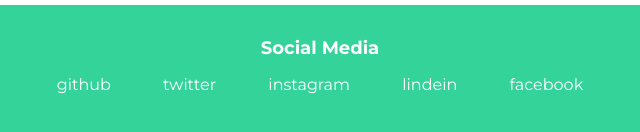
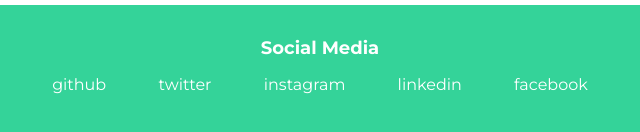
Before and after one commit to Veekshith-Thoram/neog-camp-lesson3-live, a plain HTML site: page blogs.html in a window 1280 px wide. Shown: the part 960-1092 px from the top of the page, 320-960 px from the left. Drawn offline with Linux system fonts and the light colour scheme.

Commit message:
update linkedin spelling in blog and index page

```diff
--- a/blogs.html
+++ b/blogs.html
@@ -60,7 +60,7 @@
                 <li class="list-non-bullet inline-item"><a target="_blank" class="links" href="https://github.com/Veekshith-Thoram">github</a></li>
                 <li class="list-non-bullet inline-item"><a target="_blank" class="links" href="https://twitter.com/ThoramVeekshith">twitter</a></li>
                 <li class="list-non-bullet inline-item"><a target="_blank" class="links" href="https://www.instagram.com/veekshith_thoram">instagram</a></li>
-                <li class="list-non-bullet inline-item"><a target="_blank" class="links" href="https://www.linkedin.com/in/veekshith-thoram-72b973217/">lindein</a></li>
+                <li class="list-non-bullet inline-item"><a target="_blank" class="links" href="https://www.linkedin.com/in/veekshith-thoram-72b973217/">linkedin</a></li>
                 <li class="list-non-bullet inline-item"><a target="_blank" class="links" href="https://www.facebook.com/thoram.veekshith/">facebook</a></li>
 
             </ul>
```
Also changed, not shown: index.html (+1 -1 lines).
